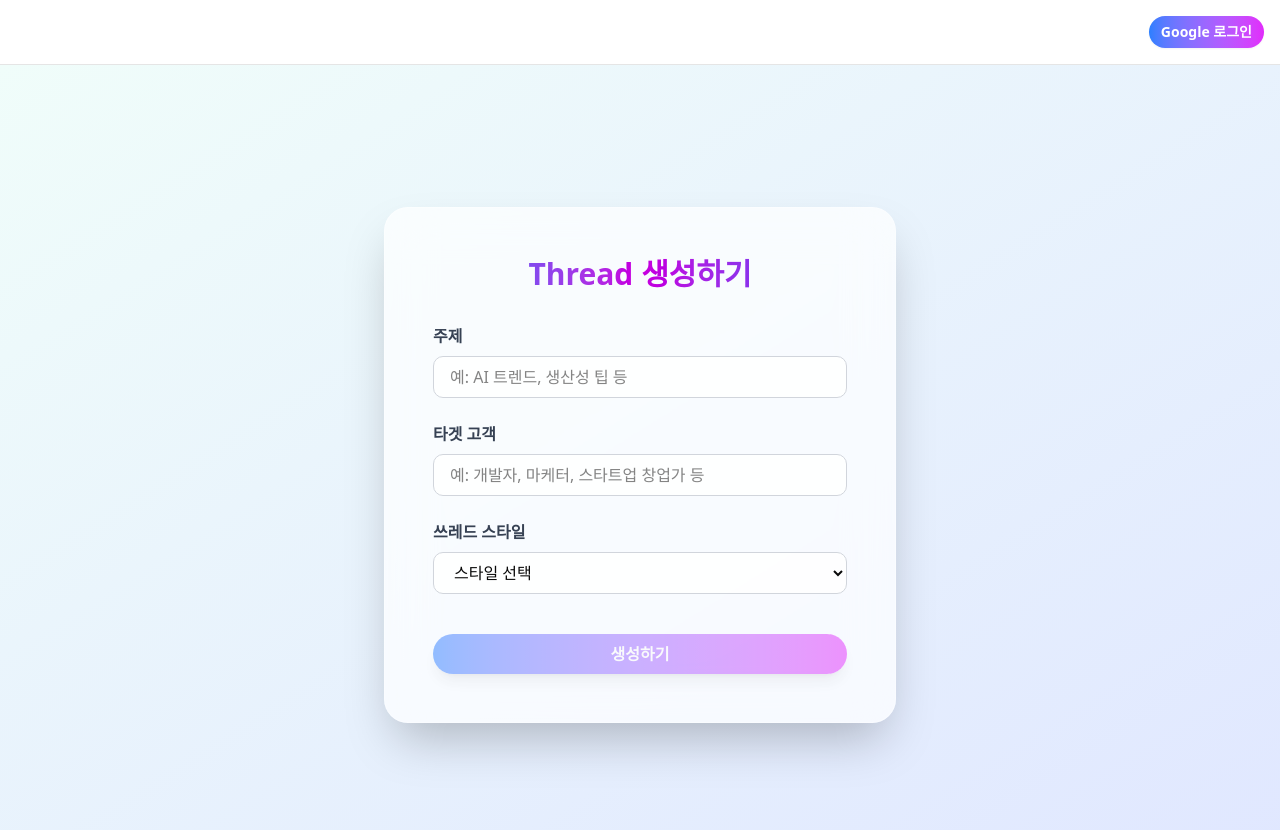
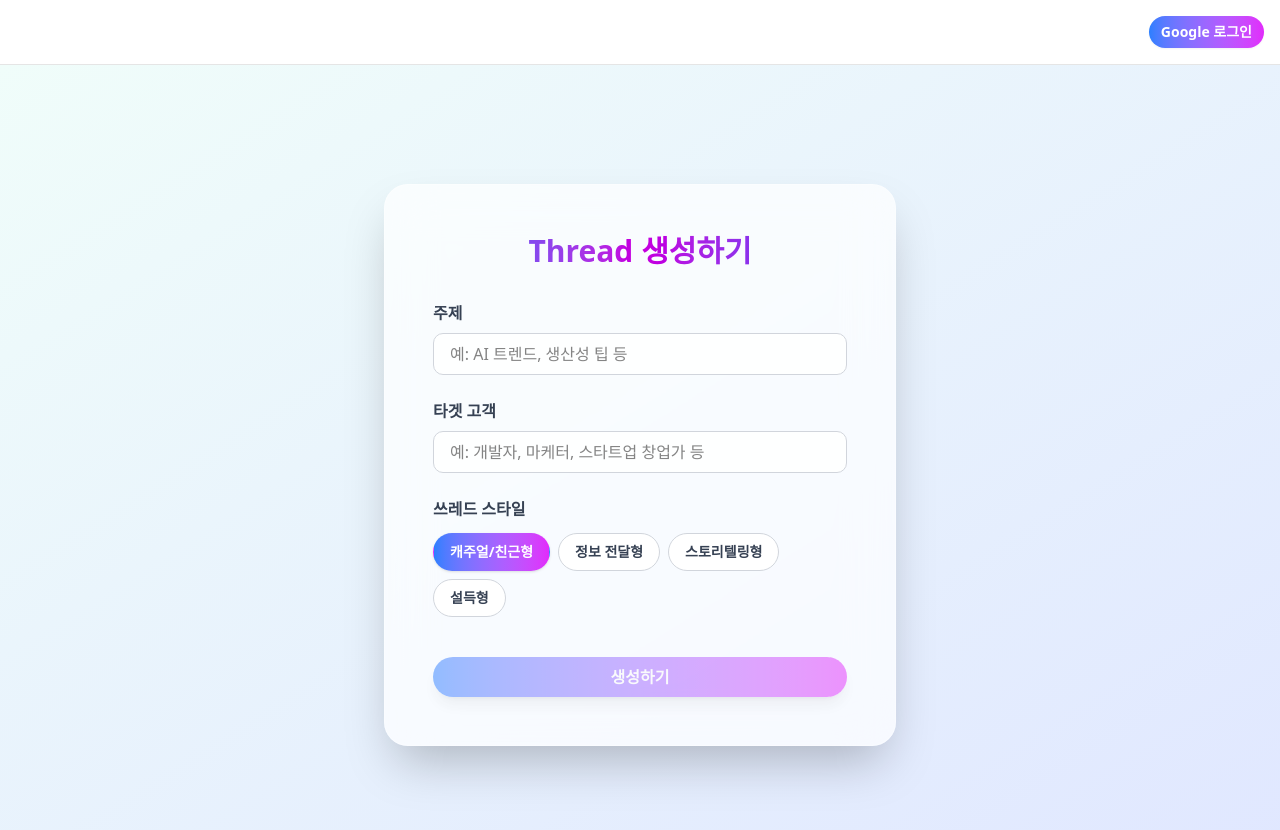
Before and after one commit to byunginhb/thread-magnet, a Next.js app: page /generate in a window 1280 px wide. Shown: the top 830 px of the page. Built offline with nearby package versions, Linux system fonts and the light colour scheme; no server answers.

Commit message:
레이아웃 수정: 앱 제목 및 설명을 'ThreadMagnet'으로 변경. GeneratePage 컴포넌트에서 스타일 기본값을 'casual'로 설정하고, 스타일 선택 UI를 버튼으로 변경하여 사용자 경험 개선. Gemini API의 기본 프롬프트 업데이트.

```diff
--- a/src/app/api/gemini/route.ts
+++ b/src/app/api/gemini/route.ts
@@ -3,10 +3,14 @@ import { initializeApp, getApps } from 'firebase/app';
 import { getAI, getGenerativeModel, GoogleAIBackend } from 'firebase/ai';
 
 const BASE_PROMPT = `
-- ThreadMagnet은 사용자가 입력한 주제, 타겟, 스타일을 바탕으로 고품질 Thread 콘텐츠를 생성하는 서비스야.
+- 너의 역할은 글쓰기 전문가야.
+- 사용자가 입력한 주제, 타겟, 스타일을 바탕으로 고품질 Thread 콘텐츠를 생성하는 서비스야.
 - Thread는 500자 이하로, 5~7문단, 각 문단은 1~2문장으로 작성해.
 - 반드시 반말로 작성하고, 대답 없이 Thread 본문만 출력해.
+- 꼭 길게 쓸 필요는 없어 최대한 간결하고 읽기 편하게 써줘.
 - 불필요한 인삿말, 설명, 해시태그, 안내문구 없이 Thread 본문만 출력해.
+- LLM이 작성한 티가 전혀 안나도록 해줘
+- 교과서적인 언어보다는 완전 친한 친구한테 말하는것 처럼 해줘, 하지만 배려심은 조금 줘
 `;
 
 export async function POST(req: NextRequest) {
--- a/src/app/generate/page.tsx
+++ b/src/app/generate/page.tsx
@@ -13,7 +13,7 @@ export default function GeneratePage() {
   const { user } = useAuth();
   const [topic, setTopic] = useState('');
   const [target, setTarget] = useState('');
-  const [style, setStyle] = useState('');
+  const [style, setStyle] = useState('casual');
   const [loading, setLoading] = useState(false);
   const [error, setError] = useState<string | null>(null);
   const [result, setResult] = useState<string[]>([]);
@@ -22,6 +22,13 @@ export default function GeneratePage() {
   const [copiedIdx, setCopiedIdx] = useState<number | null>(null);
 
   const isValid = topic.trim() && target.trim() && style.trim();
+
+  const styleOptions = [
+    { value: 'casual', label: '캐주얼/친근형' },
+    { value: 'informative', label: '정보 전달형' },
+    { value: 'storytelling', label: '스토리텔링형' },
+    { value: 'persuasive', label: '설득형' },
+  ];
 
   // 로그인 유저의 credits 조회
   useEffect(() => {
@@ -146,17 +153,22 @@ export default function GeneratePage() {
               className='font-semibold text-gray-700 dark:text-gray-200'>
               쓰레드 스타일
             </label>
-            <select
-              id='style'
-              value={style}
-              onChange={(e) => setStyle(e.target.value)}
-              className='rounded-lg border border-gray-300 dark:border-gray-700 bg-white/80 dark:bg-black/30 px-4 py-2 focus:outline-none focus:ring-2 focus:ring-blue-400 dark:focus:ring-blue-600 transition'>
-              <option value=''>스타일 선택</option>
-              <option value='informative'>정보 전달형</option>
-              <option value='storytelling'>스토리텔링형</option>
-              <option value='persuasive'>설득/영업형</option>
-              <option value='casual'>캐주얼/친근형</option>
-            </select>
+            <div className='flex gap-2 flex-wrap mt-1'>
+              {styleOptions.map((s) => (
+                <button
+                  key={s.value}
+                  type='button'
+                  className={
+                    'px-4 py-2 rounded-full border text-sm font-semibold transition ' +
+                    (style === s.value
+                      ? 'bg-gradient-to-r from-blue-500 to-fuchsia-500 text-white border-transparent shadow'
+                      : 'bg-white dark:bg-black/30 border-gray-300 dark:border-gray-700 text-gray-700 dark:text-gray-200 hover:bg-blue-50 dark:hover:bg-blue-900')
+                  }
+                  onClick={() => setStyle(s.value)}>
+                  {s.label}
+                </button>
+              ))}
+            </div>
           </div>
           <Button
             type='submit'
--- a/src/app/layout.tsx
+++ b/src/app/layout.tsx
@@ -15,8 +15,8 @@ const geistMono = Geist_Mono({
 });
 
 export const metadata: Metadata = {
-  title: 'Create Next App',
-  description: 'Generated by create next app',
+  title: 'ThreadMagnet',
+  description: 'ThreadMagnet',
 };
 
 export default function RootLayout({
--- a/src/app/page.tsx
+++ b/src/app/page.tsx
@@ -35,7 +35,7 @@ export default function Home() {
             </li>
             <li className='flex items-center gap-2'>
               <KeyRound size={18} />
-              로그인 시 히스토리/크레딧 관리
+              로그인 시 히스토리 관리
             </li>
             <li className='flex items-center gap-2'>
               <Monitor size={18} />
```
